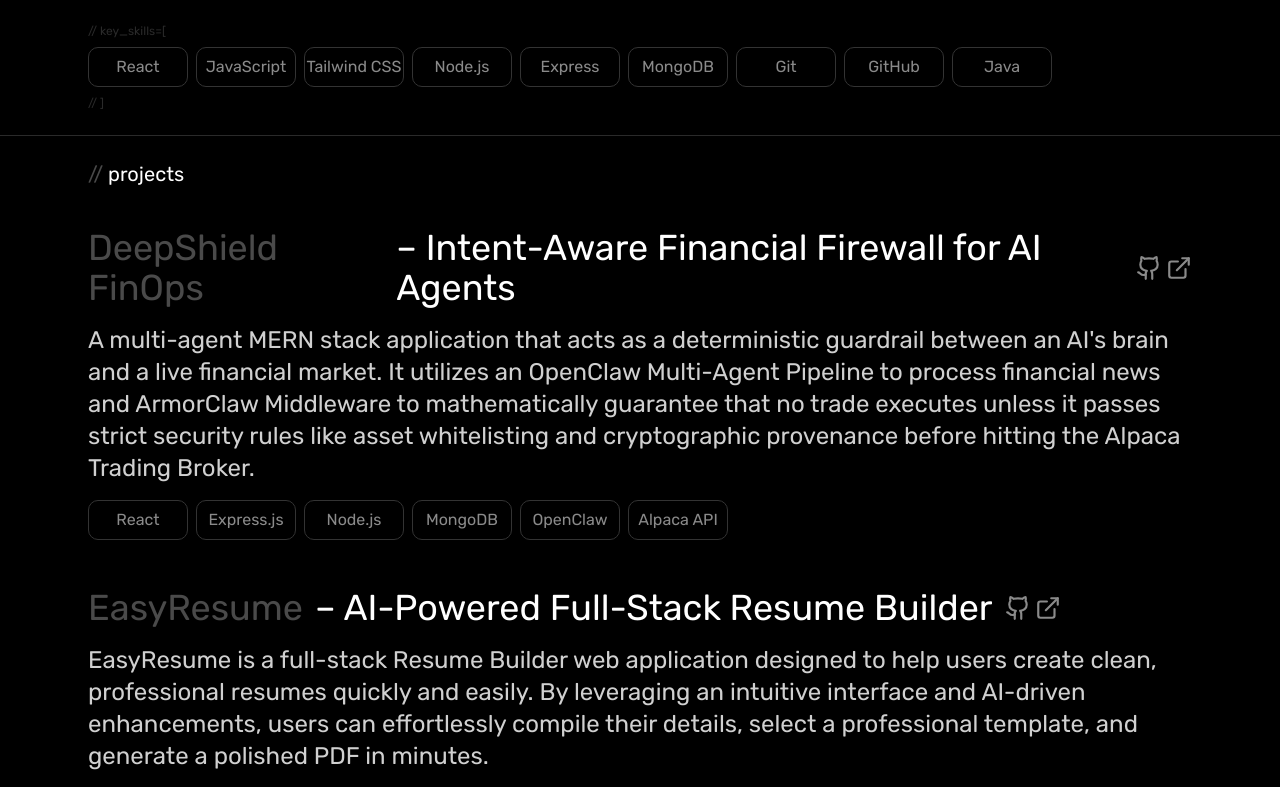
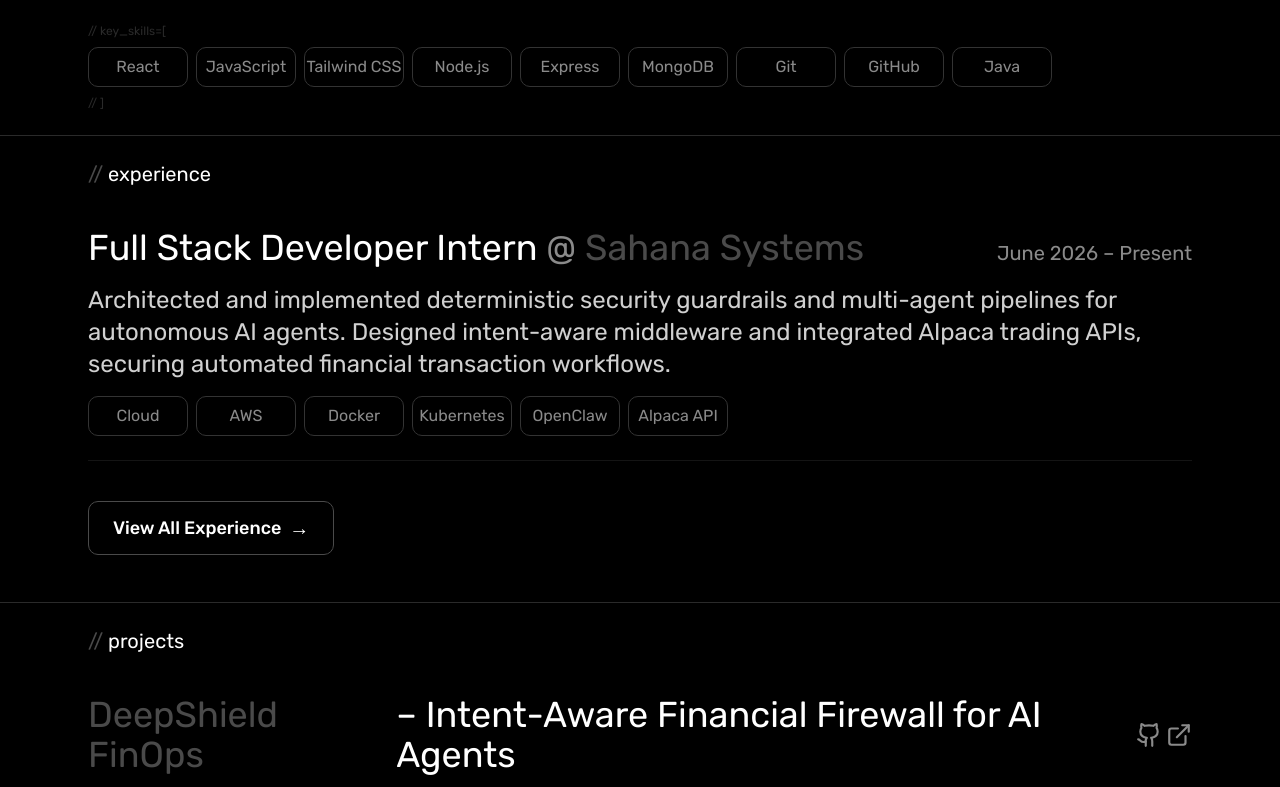
Before and after one commit to Krish30p/Portfolio, a React (Vite) app: page / in a window 1280 px wide. Shown: the part 600-1387 px from the top of the page. Built offline with nearby package versions, Linux system fonts and the light colour scheme.

Commit message:
feat: add Experience page and configure Tailwind CSS theme with routing integration

```diff
--- a/src/App.jsx
+++ b/src/App.jsx
@@ -3,6 +3,7 @@
 import ClickSpark from './components/ClickSpark'
 import Main from './pages/Main'
 import Projects from './pages/Projects'
+import Experience from './pages/Experience'
 import Skills from './pages/Skills'
 import Links from './pages/Links'
 import Designed from './pages/Designed'
@@ -27,15 +28,18 @@
       sparkCount={8}
       duration={400}
     >
-      <div>
+      <div className="min-h-screen bg-black flex flex-col justify-between">
         <Header />
-        <main>
+        <main className="flex-grow bg-black">
           {currentPath === '/projects' ? (
             <Projects isFullPage={true} />
+          ) : currentPath === '/experience' ? (
+            <Experience isFullPage={true} />
           ) : (
             <>
               <Main />
               <Skills />
+              <Experience isFullPage={false} />
               <Projects isFullPage={false} />
               {/* <Certificates /> */}
               <Links />
--- a/src/index.css
+++ b/src/index.css
@@ -124,6 +124,6 @@
   }
 
   body {
-    @apply bg-background text-foreground;
+    @apply bg-black text-white;
   }
 }
--- a/src/pages/Experience.jsx
+++ b/src/pages/Experience.jsx
@@ -1,11 +1,105 @@
-import React from 'react'
+import React from "react";
+import GlareHover from "@/components/GlareHover";
+import { navigate } from "@/lib/router";
 
-const Experience = () => {
+const experiences = [
+  {
+    id: 1,
+    role: "Full Stack Developer Intern",
+    company: "Sahana Systems",
+    period: "June 2026 – Present",
+    description:
+      "Architected and implemented deterministic security guardrails and multi-agent pipelines for autonomous AI agents. Designed intent-aware middleware and integrated Alpaca trading APIs, securing automated financial transaction workflows.",
+    stack: ["Cloud", "AWS", "Docker", "Kubernetes", "OpenClaw", "Alpaca API"],
+  }
+];
+
+const Experience = ({ isFullPage = false }) => {
+  const displayedExperiences = isFullPage ? experiences : experiences.slice(0, 2);
+
   return (
-    <div>
+    <section className="bg-black text-white px-4 sm:px-22 py-6 border-t border-[#2a2a2a]">
+      <div>
+        {isFullPage && (
+          <div className="mb-8">
+            <button
+              onClick={() => navigate("/")}
+              className="inline-flex items-center gap-2 text-[#8a8a8a] hover:text-white transition cursor-pointer text-base sm:text-lg"
+            >
+              <span>← Back to Home</span>
+            </button>
+          </div>
+        )}
 
-    </div>
-  )
-}
+        <div className="text-lg sm:text-xl mb-4">
+          <span className="text-[#4a4a4a]">// </span>
+          <span>{isFullPage ? "all experience" : "experience"}</span>
+        </div>
 
-export default Experience
+        {displayedExperiences.map((exp) => (
+          <div key={exp.id} className="py-4 border-b border-[#141414] last:border-b-0">
+            <div className="flex flex-col sm:flex-row sm:items-baseline gap-2 sm:gap-3 py-2">
+              <div className="text-2xl sm:text-3xl lg:text-4xl">
+                <span className="text-white">{exp.role}</span>
+                <span className="text-[#8a8a8a]"> @ </span>
+                <span className="text-[#4a4a4a]">{exp.company}</span>
+              </div>
+              <span className="text-base sm:text-lg lg:text-xl text-[#8a8a8a] sm:ml-auto">
+                {exp.period}
+              </span>
+            </div>
+
+            <p className="text-lg sm:text-xl lg:text-2xl py-2 text-[#d0d0d0]">
+              {exp.description}
+            </p>
+
+            <div className="flex items-center gap-2 flex-wrap py-2 text-[#8a8a8a]">
+              {exp.stack.map((tech) => (
+                <GlareHover
+                  key={tech}
+                  glareColor="#ffffff"
+                  glareOpacity={0.3}
+                  glareAngle={-30}
+                  glareSize={200}
+                  transitionDuration={800}
+                  playOnce={false}
+                >
+                  {tech}
+                </GlareHover>
+              ))}
+            </div>
+          </div>
+        ))}
+
+        {!isFullPage && (
+          <div className="mt-10 mb-4">
+            <GlareHover
+              width="auto"
+              height="auto"
+              background="transparent"
+              borderColor="transparent"
+              borderRadius="0.5rem"
+              glareColor="#ffffff"
+              glareOpacity={0.4}
+              glareAngle={-30}
+              glareSize={200}
+              transitionDuration={800}
+              playOnce={false}
+              className="border-none hover:scale-105 active:scale-95 transition-all duration-300 inline-block"
+            >
+              <button
+                onClick={() => navigate("/experience")}
+                className="inline-flex items-center gap-2 px-6 py-3 border border-[#4a4a4a] rounded-lg text-white cursor-pointer text-base sm:text-lg font-medium transition-all duration-300"
+              >
+                <span>View All Experience</span>
+                <span className="text-xl">→</span>
+              </button>
+            </GlareHover>
+          </div>
+        )}
+      </div>
+    </section>
+  );
+};
+
+export default Experience;
```
